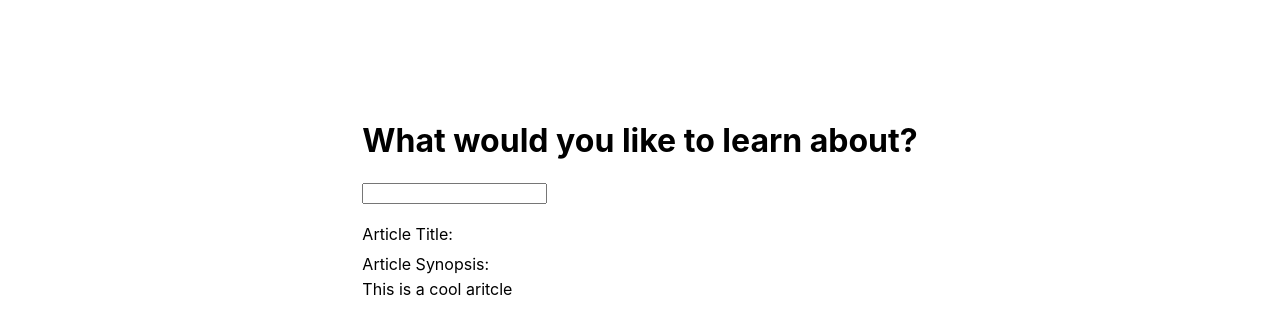
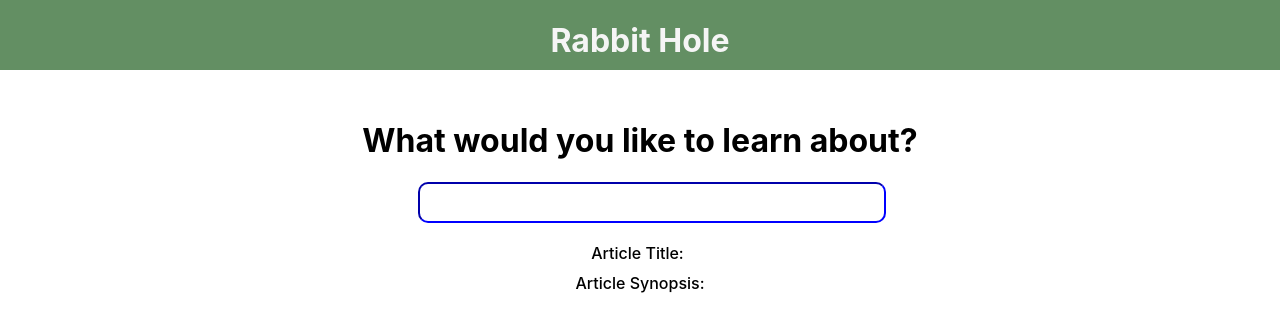
Before and after one commit to kevink107/wiki-app, a React (Create React App) app in the folder openAI/my-app/: page / in a window 1280 px wide. Shown: the top 334 px of the page. Built offline with nearby package versions, Linux system fonts and the light colour scheme.

Commit message:
searchbar

```diff
--- a/openAI/my-app/package.json
+++ b/openAI/my-app/package.json
@@ -6,7 +6,9 @@
     "@testing-library/jest-dom": "^5.16.4",
     "@testing-library/react": "^13.2.0",
     "@testing-library/user-event": "^13.5.0",
+    "bootstrap": "^5.1.3",
     "react": "^18.1.0",
+    "react-bootstrap": "^2.3.1",
     "react-dom": "^18.1.0",
     "react-scripts": "5.0.1",
     "web-vitals": "^2.1.4"
--- a/openAI/my-app/src/App.css
+++ b/openAI/my-app/src/App.css
@@ -15,18 +15,23 @@
   display: flex;
   flex-direction: row;
   margin-top: 10px;
+  font-weight: 500;
+  align-self: center;
 }
 
 .synopsis{
   display: flex;
   flex-direction: column;
   margin-top: 10px;
+  font-weight: 500;
+  align-self: center;
 }
 
 .Content{
   display: flex;
   flex-direction: column;
   justify-content: flex-start;
+  border-radius: 10px;
 }
 
 #article{
--- a/openAI/my-app/src/App.js
+++ b/openAI/my-app/src/App.js
@@ -3,6 +3,7 @@ import React, { Component } from 'react';
 import Searchbar from './Components/Searchbar';
 import wikiSearch from './Wikisearch';
 import Synopsis from './Components/Synopsis';
+import Topbar from './Components/Topbar/Topbar.js';
 
 class App extends Component {
 
@@ -50,11 +51,11 @@ class App extends Component {
 
     return (
       <div className="App">
+        <Topbar/>
         <div className = "Content">
           <h1>What would you like to learn about?</h1>
           <Searchbar searchInput = {this.updateResults}/>
           <Synopsis article = {this.state.articleName} />
-
         </div>
 
       </div>
--- a/openAI/my-app/src/Components/Searchbar.js
+++ b/openAI/my-app/src/Components/Searchbar.js
@@ -1,4 +1,5 @@
 import React, { Component } from 'react'
+import "./searchbar.css"
 
 export default class Searchbar extends Component {
 
@@ -23,7 +24,7 @@ export default class Searchbar extends Component {
 
   render() {
     return (
-      <div>
+      <div className="searchbar">
         <input onChange = {this.onInputChange} value = {this.state.searchterm} onKeyPress = {this.onEnter}></input>
       </div>
     );
--- a/openAI/my-app/src/Components/Synopsis.js
+++ b/openAI/my-app/src/Components/Synopsis.js
@@ -11,7 +11,7 @@ export default class Synopsis extends Component {
         </div>
         <div className = "synopsis">
           <div>Article Synopsis: </div>
-          <div id = "breakdown">This is a cool aritcle</div>
+          <div id = "breakdown"></div>
         </div>
       </div>
     );
--- /dev/null
+++ b/openAI/my-app/src/Components/Topbar/Topbar.js
@@ -0,0 +1,9 @@
+import "./topbar.css"
+
+export default function Topbar() {
+    return (
+        <div className="topbar" id="topbar">
+            <h1>Rabbit Hole</h1>
+        </div>
+    )
+}
--- /dev/null
+++ b/openAI/my-app/src/Components/Topbar/topbar.css
@@ -0,0 +1,9 @@
+.topbar {
+    width: 100%;
+    height: 70px;
+    background-color: rgb(99, 143, 99);
+    color: whitesmoke;
+    position: fixed;
+    top: 0;
+    text-align: center;
+}
--- /dev/null
+++ b/openAI/my-app/src/Components/searchbar.css
@@ -0,0 +1,15 @@
+.searchbar {
+    width: 80%;
+    height: auto;
+    position: relative;
+    align-self: center;
+}
+
+input {
+    width: 100%;
+    align-self: center;
+    padding: 10px;
+    border-radius: 10px;
+    font-size: 15px;
+    border-color: blue;
+}
```
Also changed, not shown: openAI/my-app/src/Components/Topbar/Menu.js (added, +13 -0 lines), openAI/my-app/src/Components/Topbar/menu.css (added), 1 other file (tests, documents, lock files or other folders).
